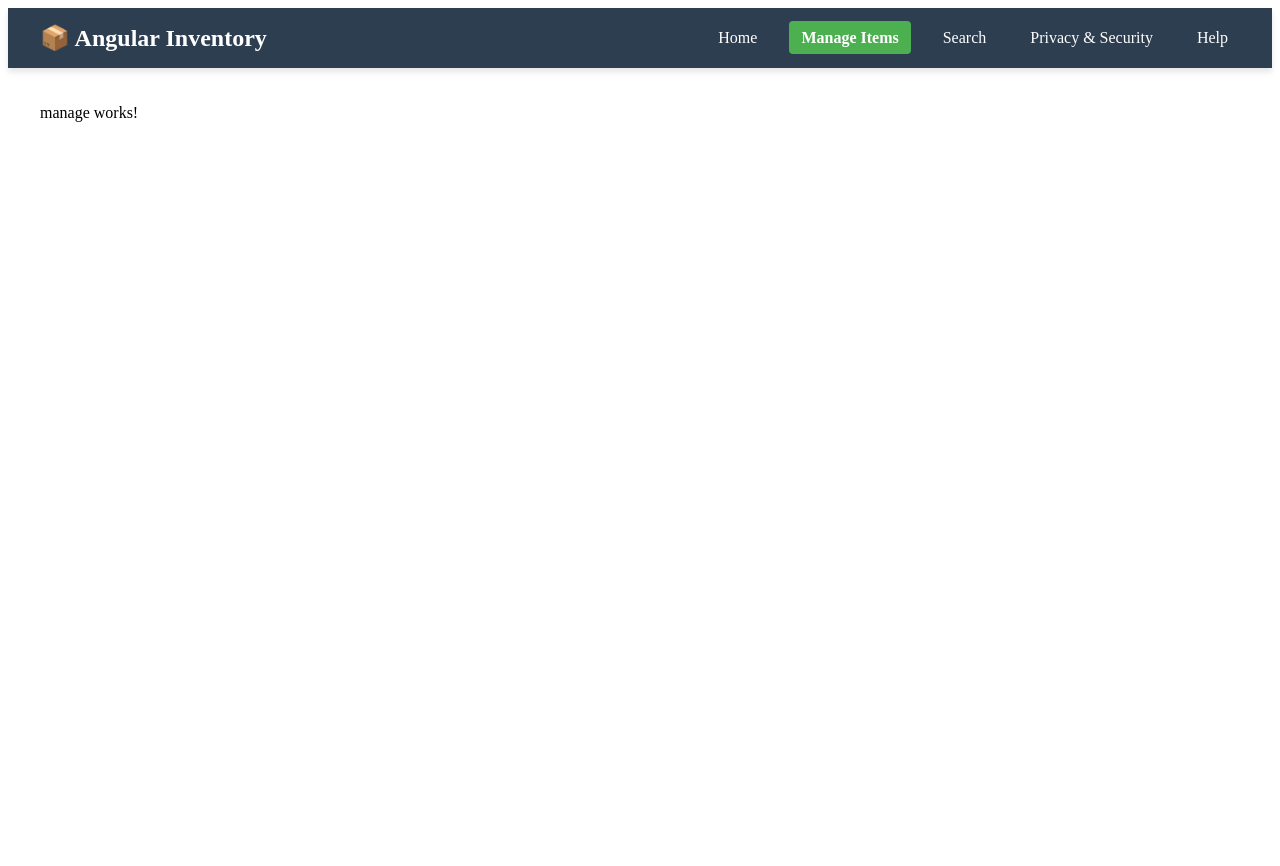
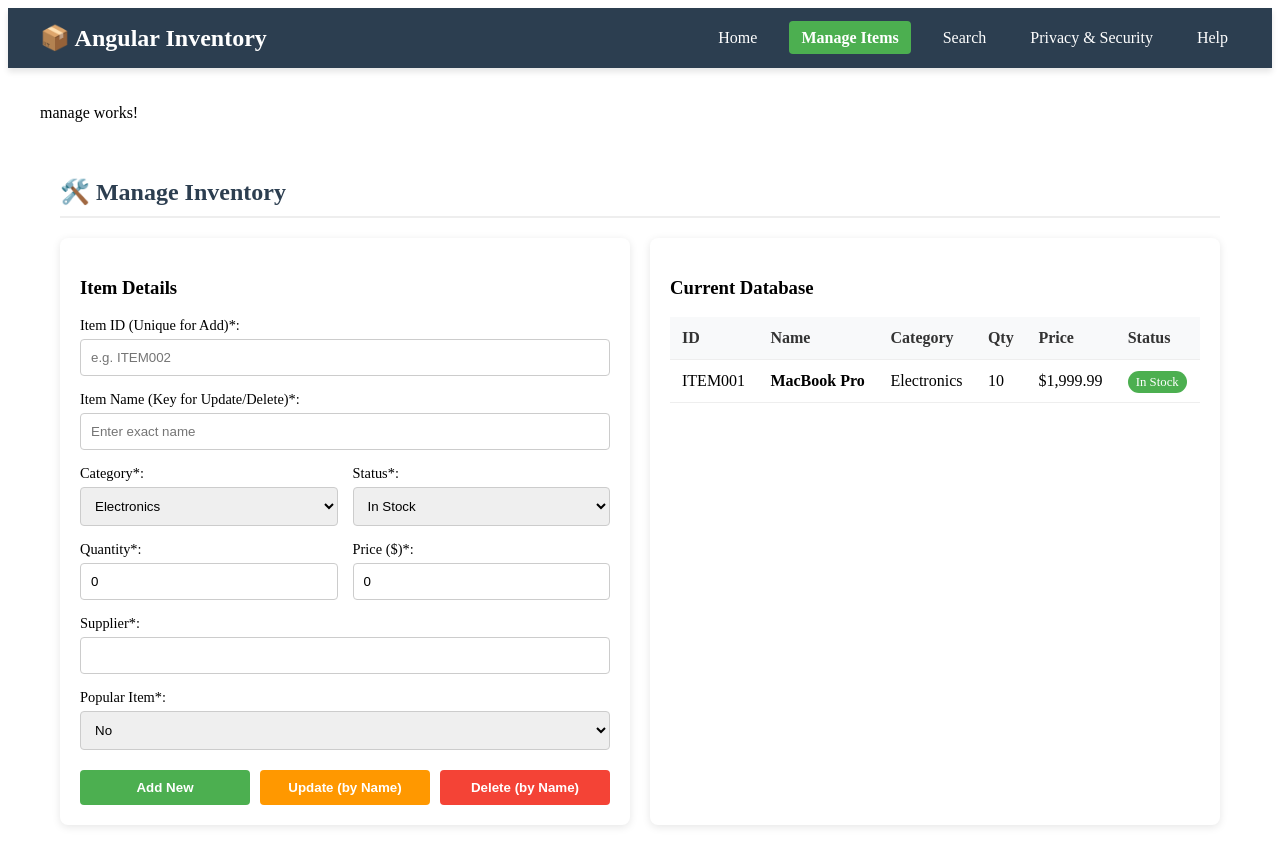
Before and after one commit to DAIJIAYANG/PROG2005-A2-Inventory-App, an Angular app in the folder Part2-Angular/: page /manage in a window 1280 px wide. Shown: the top 866 px of the page. Before the commit the page ends 800 px from the top, so only its background shows below. Built offline with nearby package versions, Linux system fonts and the light colour scheme.

Commit message:
Write the Manage interface

```diff
--- a/Part2-Angular/src/app/pages/manage/manage.component.html
+++ b/Part2-Angular/src/app/pages/manage/manage.component.html
@@ -1 +1,110 @@
 <p>manage works!</p>
+<div class="manage-container">
+  <h2>🛠️ Manage Inventory</h2>
+
+  <div *ngIf="feedbackMessage" class="feedback-alert" [ngClass]="{'error': isError, 'success': !isError}">
+    {{ feedbackMessage }}
+  </div>
+
+  <div class="content-wrapper">
+    <div class="form-section">
+      <h3>Item Details</h3>
+
+      <div class="form-group">
+        <label>Item ID (Unique for Add)*:</label>
+        <input type="text" [(ngModel)]="currentItem.id" placeholder="e.g. ITEM002">
+      </div>
+
+      <div class="form-group">
+        <label>Item Name (Key for Update/Delete)*:</label>
+        <input type="text" [(ngModel)]="currentItem.name" placeholder="Enter exact name">
+      </div>
+
+      <div class="form-row">
+        <div class="form-group">
+          <label>Category*:</label>
+          <select [(ngModel)]="currentItem.category">
+            <option value="Electronics">Electronics</option>
+            <option value="Furniture">Furniture</option>
+            <option value="Clothing">Clothing</option>
+            <option value="Tools">Tools</option>
+            <option value="Miscellaneous">Miscellaneous</option>
+          </select>
+        </div>
+        <div class="form-group">
+          <label>Status*:</label>
+          <select [(ngModel)]="currentItem.status">
+            <option value="In Stock">In Stock</option>
+            <option value="Low Stock">Low Stock</option>
+            <option value="Out of Stock">Out of Stock</option>
+          </select>
+        </div>
+      </div>
+
+      <div class="form-row">
+        <div class="form-group">
+          <label>Quantity*:</label>
+          <input type="number" [(ngModel)]="currentItem.quantity" min="0">
+        </div>
+        <div class="form-group">
+          <label>Price ($)*:</label>
+          <input type="number" [(ngModel)]="currentItem.price" min="0">
+        </div>
+      </div>
+
+      <div class="form-group">
+        <label>Supplier*:</label>
+        <input type="text" [(ngModel)]="currentItem.supplier">
+      </div>
+
+      <div class="form-group">
+        <label>Popular Item*:</label>
+        <select [(ngModel)]="currentItem.popular">
+          <option value="No">No</option>
+          <option value="Yes">Yes</option>
+        </select>
+      </div>
+
+      <div class="button-group">
+        <button class="btn btn-add" (click)="onAdd()">Add New</button>
+        <button class="btn btn-update" (click)="onUpdate()">Update (by Name)</button>
+        <button class="btn btn-delete" (click)="onDelete()">Delete (by Name)</button>
+      </div>
+    </div>
+
+    <div class="table-section">
+      <h3>Current Database</h3>
+      <div class="table-responsive">
+        <table>
+          <thead>
+            <tr>
+              <th>ID</th>
+              <th>Name</th>
+              <th>Category</th>
+              <th>Qty</th>
+              <th>Price</th>
+              <th>Status</th>
+            </tr>
+          </thead>
+          <tbody>
+            <tr *ngIf="inventoryList.length === 0">
+              <td colspan="6" class="text-center">No items found.</td>
+            </tr>
+            <tr *ngFor="let item of inventoryList">
+              <td>{{ item.id }}</td>
+              <td><strong>{{ item.name }}</strong></td>
+              <td>{{ item.category }}</td>
+              <td>{{ item.quantity }}</td>
+              <td>${{ item.price | number:'1.2-2' }}</td>
+              <td>
+                <span class="badge" [ngClass]="item.status === 'In Stock' ? 'bg-green' : 'bg-red'">
+                  {{ item.status }}
+                </span>
+              </td>
+            </tr>
+          </tbody>
+        </table>
+      </div>
+    </div>
+  </div>
+</div>
```
